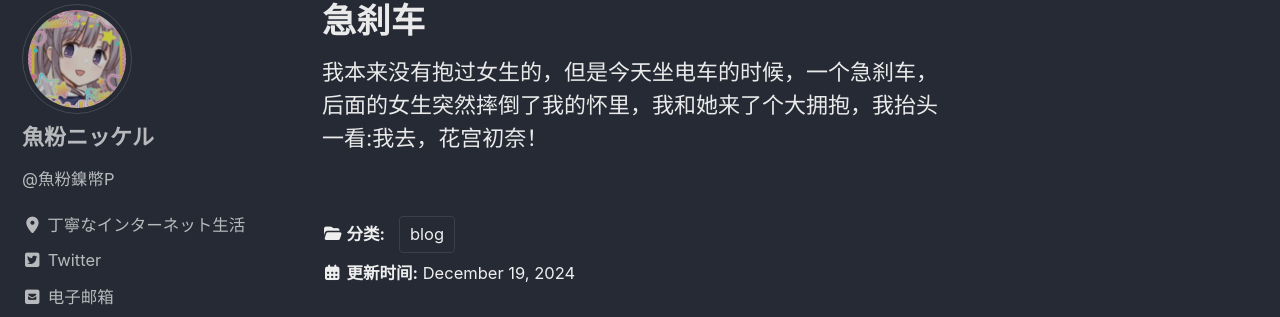
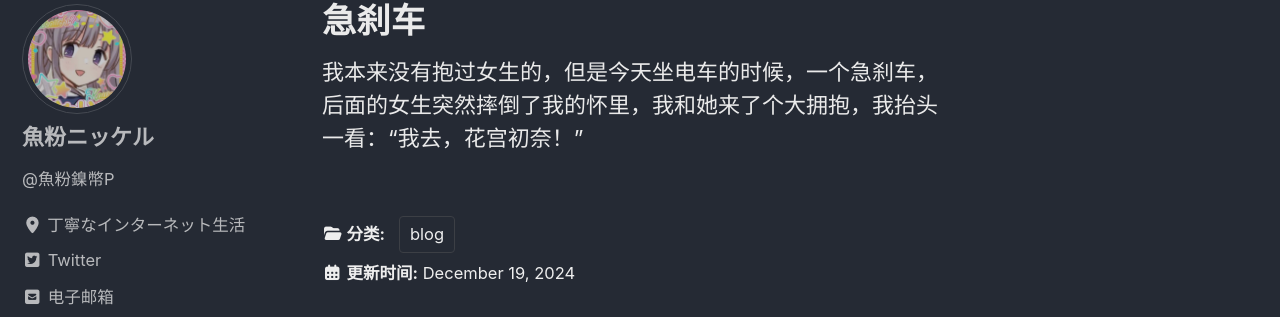
Before and after one commit to lilyknight39/lilyknight39.github.io, a Jekyll site: the page built from _posts/2024-12-19-Brake_sharply.md, in a window 1280 px wide and 1174 px high. Shown: the part 107-424 px from the top of the window. Built offline with Jekyll 4.4.1, drawn with Linux system fonts in a browser that asks for light colours; cached includes are drawn as plain includes.

```diff
--- a/_posts/2024-12-19-Brake_sharply.md
+++ b/_posts/2024-12-19-Brake_sharply.md
@@ -5,4 +5,4 @@ date: 2024-12-19
 categories: blog
 ---
 
-我本来没有抱过女生的，但是今天坐电车的时候，一个急刹车，后面的女生突然摔倒了我的怀里，我和她来了个大拥抱，我抬头一看:我去，花宫初奈！
+我本来没有抱过女生的，但是今天坐电车的时候，一个急刹车，后面的女生突然摔倒了我的怀里，我和她来了个大拥抱，我抬头一看：“我去，花宫初奈！”
```
